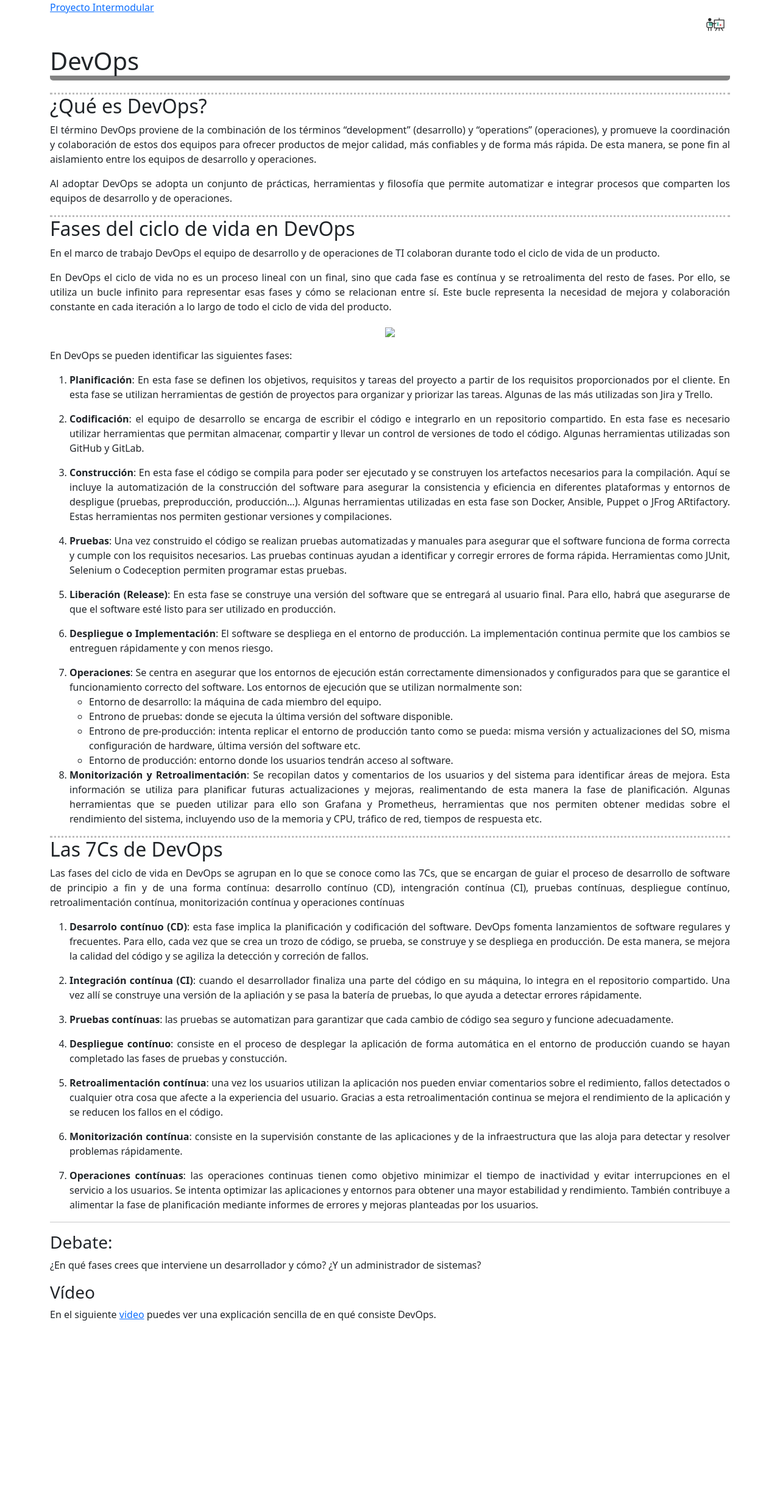
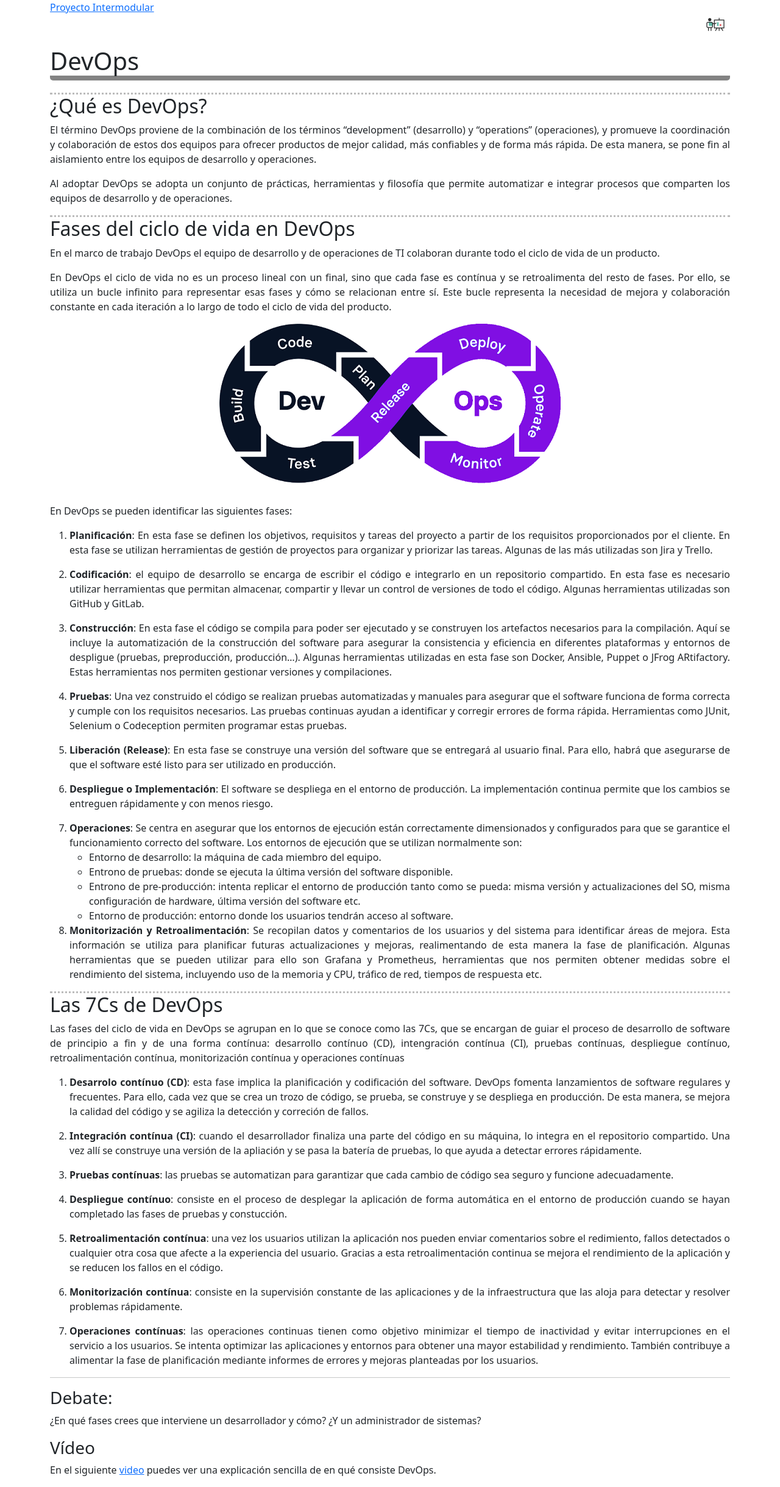
Before and after one commit to fperezIES/proyecto, a Jekyll site: the page built from UD1/devops.md, in a window 1280 px wide. Shown: the whole page at 61% size. Built offline with Jekyll 4.4.1, drawn with Linux system fonts in a browser that asks for light colours; our own code applies the rules of GitHub Pages for plain Markdown files; before the commit the page ends 2184 px from its top, so only the background shows below that.

Commit message:
Update devops.md

```diff
--- a/UD1/devops.md
+++ b/UD1/devops.md
@@ -14,7 +14,7 @@
 En DevOps el ciclo de vida no es un proceso lineal con un final, sino que cada fase es contínua y se retroalimenta del resto de fases. Por ello, se utiliza un bucle infinito para representar esas fases y cómo se relacionan entre sí. Este bucle representa la necesidad de mejora y colaboración constante en cada iteración a lo largo de todo el ciclo de vida del producto.
 
 <p align="center">
-  <img src="devopsJ.png">
+  <img src="img/devopsJ.png">
 </p>
 
 En DevOps se pueden identificar las siguientes fases:
```
